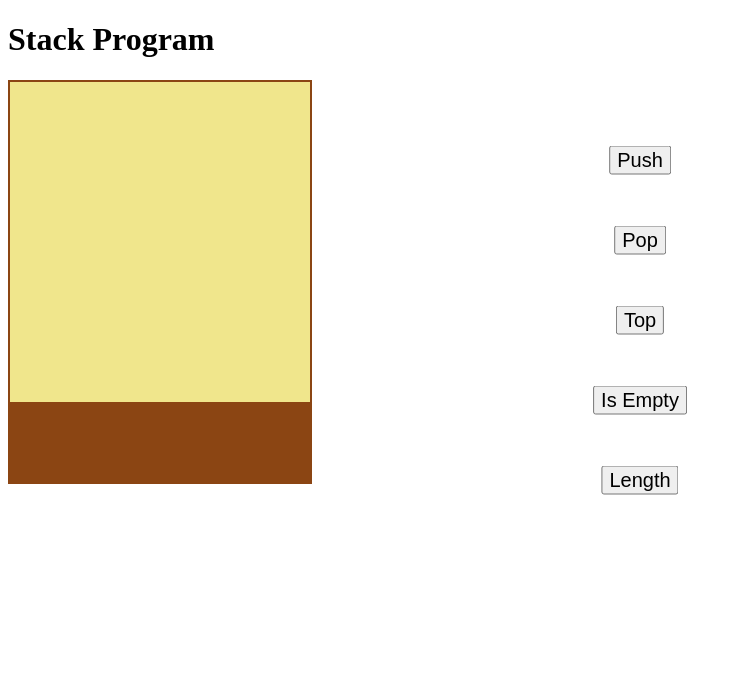
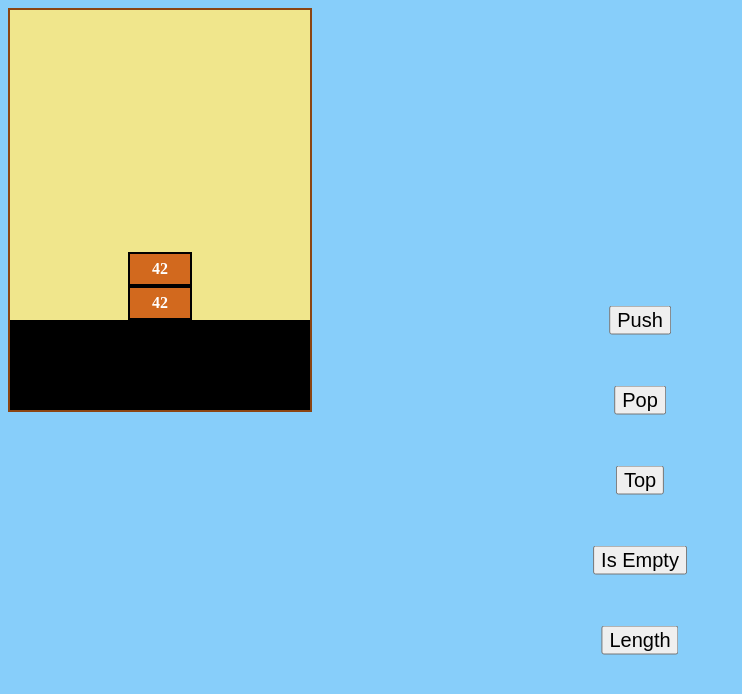
Before and after one commit to willymwaura/design-and-analysis, a Django app: page / in a window 1280 px wide. Shown: the top 694 px of the page, without its empty margins (0-742 px from the left). Run offline with Django 3.2, Linux system fonts and the light colour scheme.

Commit message:
some changes

```diff
--- a/mainapp/views.py
+++ b/mainapp/views.py
@@ -19,13 +19,13 @@
 def push(request):
     random_number = random.randint(1, 100)
     stack.push(random_number)
-    request.session['message'] = "Pushed item: " + str(random_number)  # Set the message in the session
+    request.session['message'] = "Pushed an element: " + str(random_number)  # Set the message in the session
     return redirect('index')  # Redirect to the index view
 
 def pop(request):
     if not stack.is_empty():
         stack.pop()
-        request.session['message'] = "Popped item"  # Set the message in the session
+        request.session['message'] = "Popped an element"  # Set the message in the session
         return redirect('index')
     else:
         request.session['message'] = "The stack is empty"  # Set the message in the session
--- a/template/index.html
+++ b/template/index.html
@@ -5,6 +5,11 @@
     <meta charset="UTF-8">
     <meta name="viewport" content="width=device-width, initial-scale=1.0">
     <style>
+        body{
+            background-color:lightskyblue;
+        }
+
+
         /* Add CSS to style your packet, spring, and chocolates */
         .packet {
             width: 300px; /* Increase packet width */
@@ -17,7 +22,7 @@
 
         .spring {
             width: 100%;
-            background-color: #8B4513; /* Spring color */
+            background-color: black; /* Spring color */
             position: absolute;
             bottom: 0;
             z-index: 0; /* Place spring below chocolates */
@@ -26,20 +31,20 @@
 
         .chocolate-container {
             position: absolute;
-            bottom: 30px; /* Adjust as needed to place the first chocolate at the height of the spring */
+            bottom: 60px; /* Adjust as needed to place the first chocolate at the height of the spring */
             left: 50%;
             transform: translateX(-50%);
             z-index: 1; /* Place chocolates above the spring */
         }
 
         .chocolate {
-            width: 30px;
+            width: 60px;
             height: 30px;
             background-color: #D2691E; /* Chocolate color */
             color: white; /* Set text color to white */
             font-weight: bold;
             font-size: 16px;
-            border-radius: 50%;
+            border: 2px solid black; /* Add a black border with 2px thickness */
             margin: 0 5px; /* Add some space between chocolates */
             display: flex;
             justify-content: center;
@@ -50,11 +55,12 @@
 
     </style>
 
+    <title>Chocolate Packet</title>
+</head>
+<body >
 
-    <title>Stack Program</title>
-</head>
-<body>
-    <h1>Stack Program</h1>
+
+
     <div class="stack-container">
         <div class="packet" id="packet">
             <div class="spring" id="spring"></div>
@@ -62,40 +68,39 @@
                 <!-- Stack elements will be added here dynamically -->
             </div>
         </div>
-        <div class="message-container" id="message-container" style="position: absolute; top: 10%; left: 50%; transform: translate(-50%, -50%);font-size:40px;">
+        <div class="message-container" id="message-container" style="position: absolute; top: 26%; left: 50%; transform: translate(-50%, -50%); font-size: 40px;color:red;">
             {% if message %}
                 <p class="message">{{ message }}</p>
             {% endif %}
         </div>
-
     </div>
 
-
     <!-- Push button with a form -->
-    <form  action="/push/" method="post">
+    <form action="/push/" method="post">
         {% csrf_token %}
-        <button type="submit"style="position: absolute; top: 20%; left: 50%; transform: translate(-50%, -50%);font-size:20px;">Push</button>
+        <button type="submit" style="position: absolute; top: 40%; left: 50%; transform: translate(-50%, -50%); font-size: 20px;">Push</button>
     </form>
 
     <!-- Pop button with a form -->
-    <form  action="/pop/" method="post">
+    <form action="/pop/" method="post">
         {% csrf_token %}
-        <button type="submit"style="position: absolute; top: 30%; left: 50%; transform: translate(-50%, -50%);font-size:20px;">Pop</button>
+        <button type="submit" style="position: absolute; top: 50%; left: 50%; transform: translate(-50%, -50%); font-size: 20px;">Pop</button>
     </form>
 
     <!-- Top button with a form -->
     <form action="/top/" method="get">
-        <button type="submit"style="position: absolute; top: 40%; left: 50%; transform: translate(-50%, -50%);font-size:20px;">Top</button>
+        <button type="submit" style="position: absolute; top: 60%; left: 50%; transform: translate(-50%, -50%); font-size: 20px;">Top</button>
     </form>
 
     <!-- Is Empty button with a form -->
     <form action="/is_empty/" method="get">
-        <button type="submit"style="position: absolute; top: 50%; left: 50%; transform: translate(-50%, -50%);font-size:20px;">Is Empty</button>
+        <button type="submit" style="position: absolute; top: 70%; left: 50%; transform: translate(-50%, -50%); font-size: 20px;">Is Empty</button>
     </form>
     <!-- Length button with a form -->
     <form action="/length/" method="get">
-        <button type="submit"style="position: absolute; top: 60%; left: 50%; transform: translate(-50%, -50%);font-size:20px;">Length</button>
+        <button type="submit" style="position: absolute; top: 80%; left: 50%; transform: translate(-50%, -50%); font-size: 20px;">Length</button>
     </form>
+
     <script>
         document.addEventListener('DOMContentLoaded', function () {
             const chocolateContainer = document.getElementById('stack-elements');
@@ -103,7 +108,7 @@
             const stackLength = document.getElementById('stack-length');
 
             // Initialize the spring's height to its maximum
-        let springHeight = 80;
+            let springHeight = 110;
             spring.style.height = springHeight + 'px';
 
             // Retrieve the stack elements from the template context
@@ -127,20 +132,20 @@
                 chocolateContainer.appendChild(chocolate);
             }
 
+            // Calculate the position of the .chocolate-container
+            const initialPosition = 100; // Initial position for the first chocolate
+            const decrement = 10; // Decrease by 10px for each additional chocolate
+            const newPosition = initialPosition - (elements.length - 1) * decrement;
+
+            // Update the .chocolate-container's position
+            document.querySelector('.chocolate-container').style.bottom = newPosition + 'px';
+
                         // Calculate the spring's height based on the number of chocolates
-            springHeight = Math.max(10, 80 - (elements.length * 10));
+                        springHeight = Math.max(10, 110 - (elements.length * 10));
                         spring.style.height = springHeight + 'px';
+                    }
 
-            // Calculate the height of the bottom chocolate relative to the spring
-            const bottomChocolate = document.querySelector('.chocolate:first-child');
-            const bottomChocolateHeight = springHeight - 10; // Adjust as needed
-            bottomChocolate.style.bottom = bottomChocolateHeight + 'px';
-        }
                 });
     </script>
-
-
-
-
-
-</body
+</body>
+</html>
```
Also changed, not shown: db.sqlite3. Lines whose indentation alone changed are shown as unchanged.
